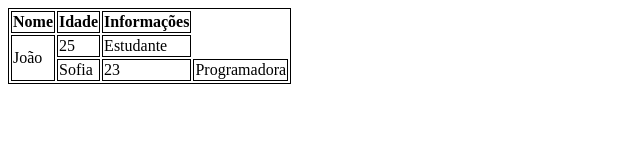
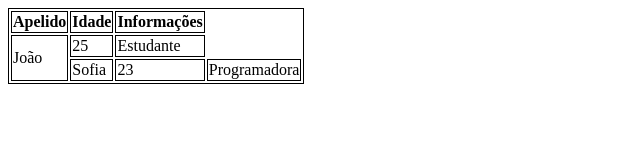
Before and after one commit to Diego-Sioli/aula-tabela, a plain HTML site: page index.html in a window 1280 px wide. Shown: the whole page, without its empty margins (0-640 px from the left). Drawn offline with Linux system fonts and the light colour scheme.

Commit message:
trocado de nome para apelido

```diff
--- a/index.html
+++ b/index.html
@@ -14,7 +14,7 @@
     <table>
         <thead>
             <tr>
-                <th>Nome</th>
+                <th>Apelido</th>
                 <th>Idade</th>
                 <th>Informações</th>
             </tr>
```
